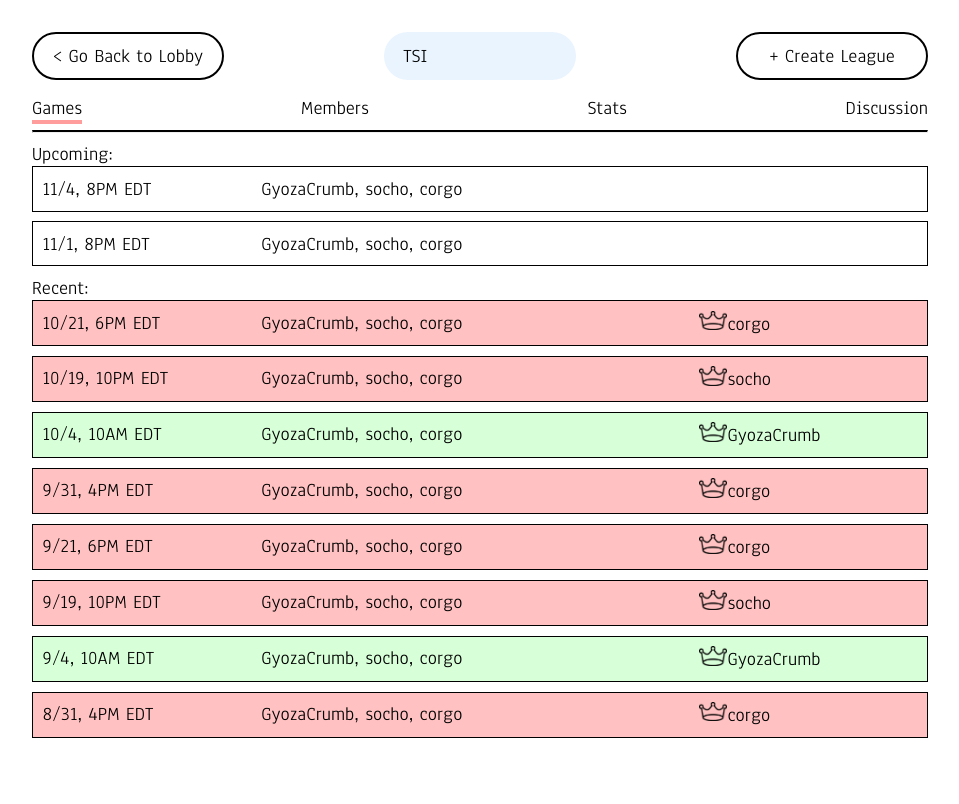
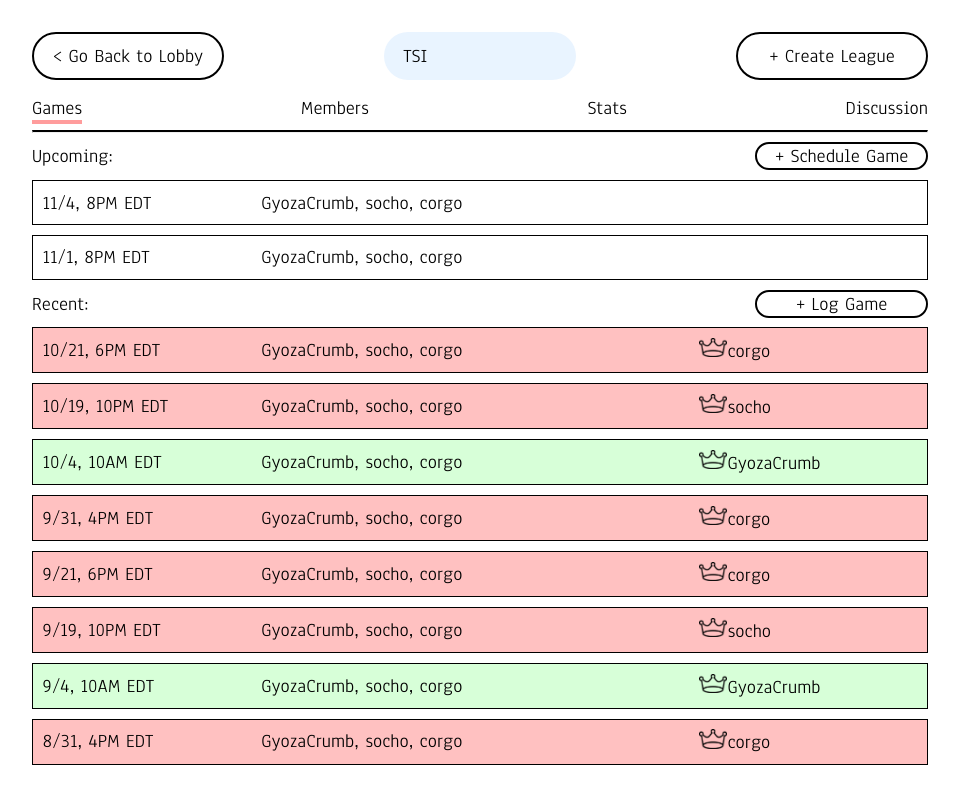
Before and after one commit to TimothyWang56/game-board, a React app: page /leagues in a window 1280 px wide. Shown: the whole page, without its empty margins (160-1119 px from the left). Built offline with nearby package versions, Linux system fonts and the light colour scheme.

Commit message:
set up log game and schedule game buttons

```diff
--- a/src/Components/Games/Games.js
+++ b/src/Components/Games/Games.js
@@ -2,6 +2,7 @@ import React, { Component } from 'react';
 import './Games.scss';
 import { connect } from 'react-redux';
 import crown from '../../Assets/Images/crown.png';
+import Button from '../Button/Button';
 
 class Game extends Component {
     render() {
@@ -25,15 +26,44 @@ class Game extends Component {
 }
 
 class Games extends Component {
+    constructor(props) {
+        super(props);
+
+        this.state = {
+            createGame: false,
+            logGame: false,
+        }
+    }
+
+    toggleScheduleGame() {
+        this.setState({
+            createGame: !this.state.createGame
+        })
+    }
+
+    toggleLogGame() {
+        this.setState({
+            logGame: !this.state.logGame
+        })
+    }
+
     render() {
         const leagueName = this.props.leagues[this.props.selectedLeague].name;
         const upcomingGames = this.props.leagueGames[leagueName].upcomingGames;
         const pastGames = this.props.leagueGames[leagueName].pastGames;
         return (
             <div className='games-content small-text'>
-                <div>
-                    Upcoming:
+                <div className='games-bar'>
+                    <div>
+                        Upcoming:
+                    </div>
+                    <div className='game-button'>
+                        <Button buttonText={this.state.createGame ? '- Schedule Game' : '+ Schedule Game'} handleOnClick={this.toggleScheduleGame.bind(this)}/>
+                    </div>
                 </div>
+                {this.state.createGame &&
+                    <div>Create a game</div>
+                }
                 {upcomingGames.length !== 0 ?
                     upcomingGames.map((game, i) => (
                         <Game
@@ -43,9 +73,17 @@ class Games extends Component {
                             key={i}/>
                     )) : <div>None</div>
                 }
-                <div>
-                    Recent:
+                <div className='games-bar'>
+                    <div>
+                        Recent:
+                    </div>
+                    <div className='game-button'>
+                        <Button buttonText={this.state.logGame ? '- Log Game' : '+ Log Game'} handleOnClick={this.toggleLogGame.bind(this)}/>
+                    </div>
                 </div>
+                {this.state.logGame &&
+                    <div>Log a game</div>
+                }
                 {pastGames.length !== 0 ?
                     pastGames.map((game, i) => (
                         <Game
--- a/src/Components/Games/Games.scss
+++ b/src/Components/Games/Games.scss
@@ -5,6 +5,19 @@
     display: flex;
     flex-direction: column;
     margin-top: 0.5em;
+
+    .games-bar {
+        width: 100%;
+        display: flex;
+        flex-direction: row;
+        justify-content: space-between;
+        align-items: center;
+        padding-bottom: 0.5em;
+
+        .game-button {
+            width: 9em;
+        }
+    }
 }
 
 .game {
```
